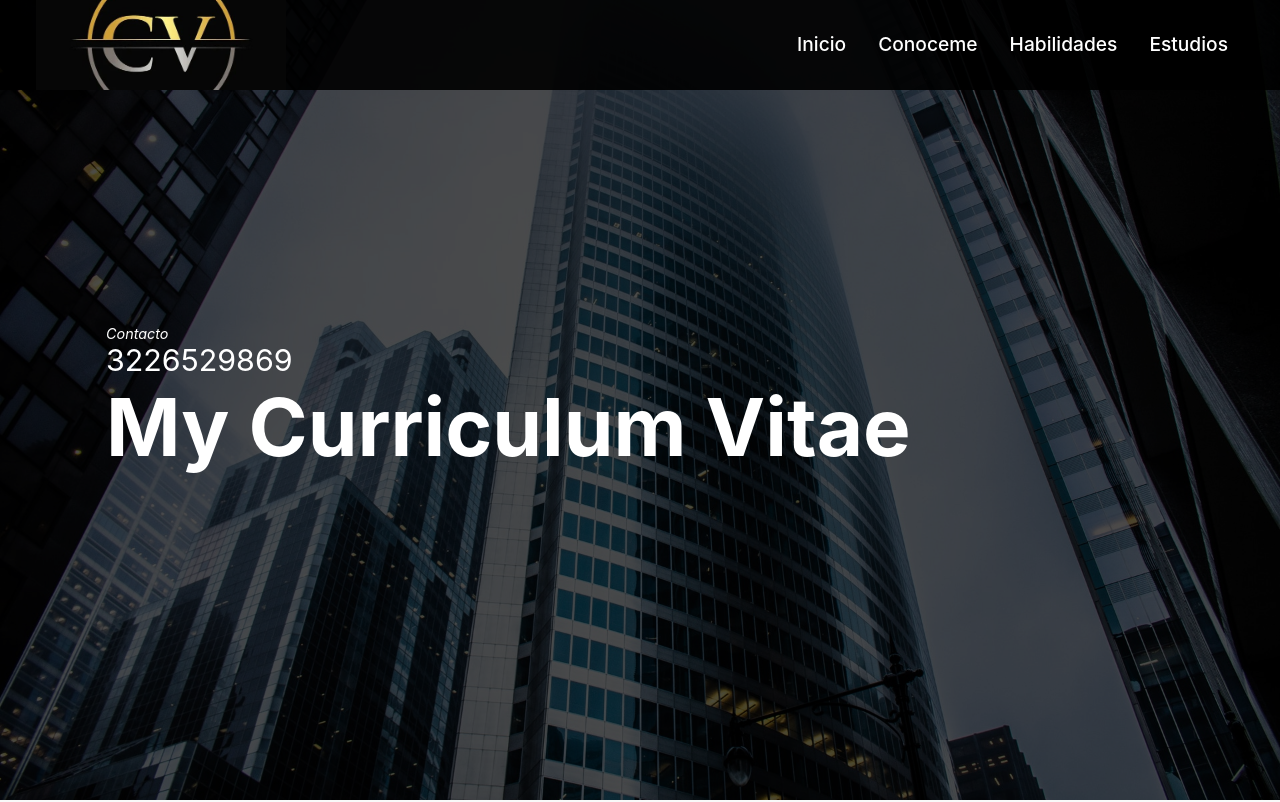
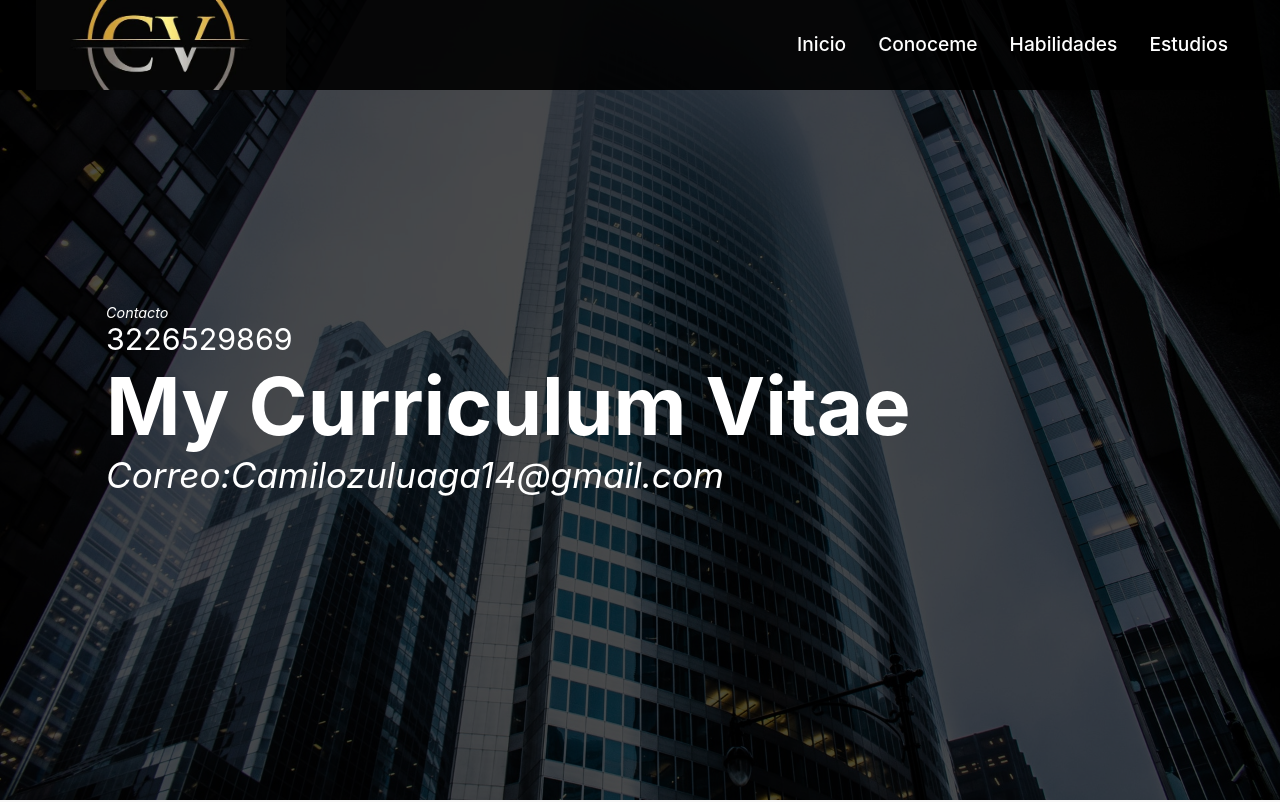
Before and after one commit to CamiloZulu99/React, a React (Create React App) app: page / in a window 1280 px wide. Shown: the top 802 px of the page. Built offline with nearby package versions, Linux system fonts and the light colour scheme.

Commit message:
Add files via upload
Se hacen cambios en la pagina de inicio

```diff
--- a/src/components/Hero.js
+++ b/src/components/Hero.js
@@ -8,6 +8,7 @@ const Hero = () => {
                 <p>Contacto</p>
                 <p>3226529869</p>
                 <p>My Curriculum Vitae</p>
+                <p>Correo:Camilozuluaga14@gmail.com</p>
 
 
             </div>
```
